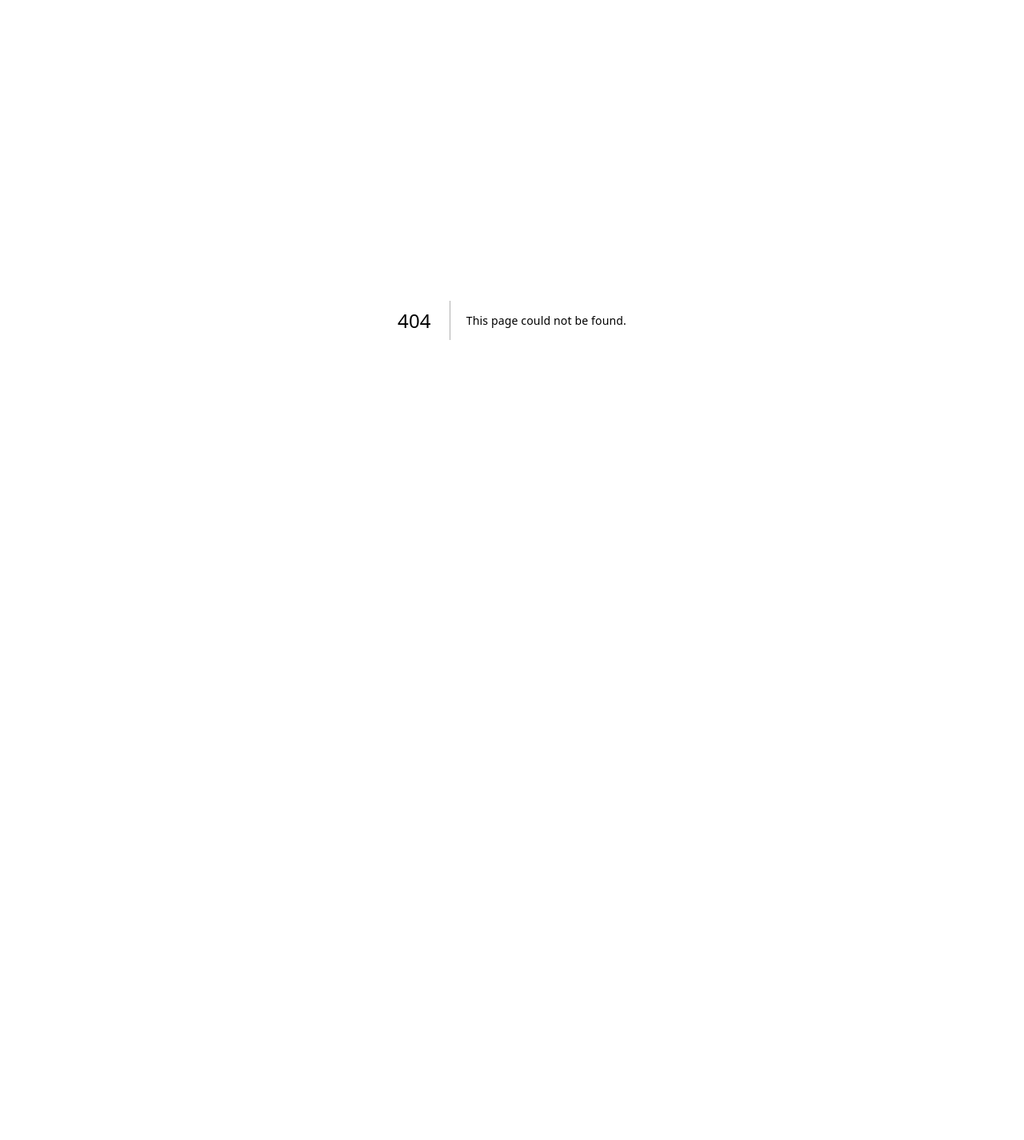
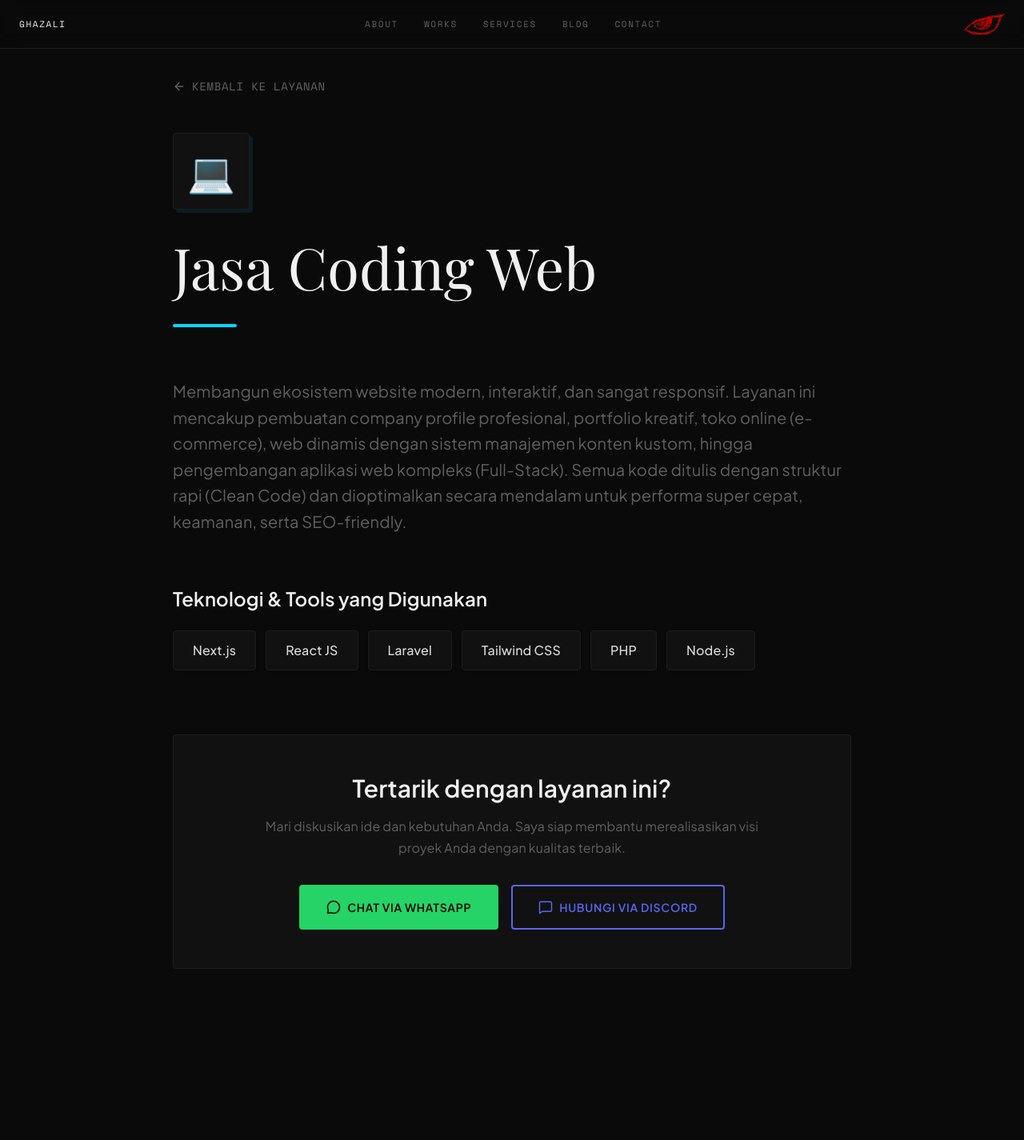
Before and after one commit to Cipaxdragon/Portofolio-Gza, a Next.js app: page /services/coding in a window 1280 px wide. Before the commit this address had no page. Shown: the top 1425 px of the page at 80% size. Before the commit the page ends 800 px from the top, so only its background shows below. Built offline with nearby package versions, Linux system fonts and the light colour scheme.

Commit message:
feat: implement project portfolio components and layout sections including blog, about, and service pages

```diff
--- a/src/app/blog/page.js
+++ b/src/app/blog/page.js
@@ -14,6 +14,7 @@ const POSTS_PER_PAGE = 6
 function BlogCard({ post, index }) {
   return (
     <CardMotion delay={index * 0.08}>
+      <a href={`/blog/${post.slug}`} className="block group">
         {/* Thumbnail */}
         <div className="relative aspect-[16/9] w-full overflow-hidden rounded-lg bg-brand-bg mb-4">
           {post.thumbnail ? (
@@ -63,11 +64,9 @@ function BlogCard({ post, index }) {
           </div>
         )}
 
-      <a
-        href={`/blog/${post.slug}`}
-        className="mt-4 inline-flex items-center gap-1 text-xs font-medium text-brand-accent hover:gap-2 transition-all"
-      >
+        <div className="mt-4 inline-flex items-center gap-1 text-xs font-medium text-brand-accent group-hover:gap-2 transition-all">
           Read more <ArrowRight size={12} />
+        </div>
       </a>
     </CardMotion>
   )
--- /dev/null
+++ b/src/app/services/[id]/page.js
@@ -0,0 +1,123 @@
+import { notFound } from 'next/navigation'
+import { services } from '@/data/services'
+import { social } from '@/data/social'
+import { getWhatsAppLink } from '@/lib/contact'
+import Navbar from '@/components/layout/Navbar'
+import Footer from '@/components/layout/Footer'
+import Link from 'next/link'
+import { ArrowLeft, MessageCircle, MessageSquare } from 'lucide-react'
+
+// Generate static params for all services so they are built at build time
+export function generateStaticParams() {
+  return services.map((service) => ({
+    id: service.id,
+  }))
+}
+
+export function generateMetadata({ params }) {
+  const service = services.find((s) => s.id === params.id)
+
+  if (!service) {
+    return { title: 'Service Not Found' }
+  }
+
+  return {
+    title: `${service.title} — Ahmad Ghazali`,
+    description: service.description,
+  }
+}
+
+export default function ServiceDetailPage({ params }) {
+  const service = services.find((s) => s.id === params.id)
+
+  if (!service) {
+    notFound()
+  }
+
+  const waLink = getWhatsAppLink(social.whatsapp, service.waTemplate)
+
+  return (
+    <>
+      <Navbar />
+      <main className="pt-24 pb-20 min-h-screen">
+        <div className="mx-auto max-w-4xl px-6">
+
+          {/* Back Button */}
+          <Link
+            href="/services"
+            className="inline-flex items-center gap-2 text-brand-muted hover:text-brand-accent transition-colors text-sm font-mono uppercase tracking-wider mb-12"
+          >
+            <ArrowLeft size={16} />
+            <span>Kembali ke Layanan</span>
+          </Link>
+
+          {/* Hero Section */}
+          <div className="mb-16">
+            <div className="w-20 h-20 sm:w-24 sm:h-24 flex items-center justify-center bg-brand-bg-2 border border-brand-border rounded-sm shadow-[4px_4px_0_0_rgba(0,217,255,0.1)] mb-8">
+              <span className="text-4xl sm:text-5xl">{service.icon}</span>
+            </div>
+            <h1 className="font-display font-serif text-5xl sm:text-6xl lg:text-7xl font-medium leading-[1.1] text-brand-text mb-8">
+              {service.title}
+            </h1>
+            <div className="w-20 h-1 bg-brand-accent rounded-full"></div>
+          </div>
+
+          {/* Description */}
+          <div className="prose prose-invert max-w-none mb-16">
+            <p className="text-lg sm:text-xl text-brand-muted leading-relaxed">
+              {service.description}
+            </p>
+          </div>
+
+          {/* Tech Stack */}
+          <div className="mb-20">
+            <h3 className="font-sans text-2xl font-bold mb-6 text-brand-text">Teknologi & Tools yang Digunakan</h3>
+            <div className="flex flex-wrap gap-3">
+              {service.tools.map(tool => (
+                <span key={tool} className="text-base font-medium bg-brand-bg-2 border border-brand-border text-brand-text/90 px-6 py-3 rounded-sm cursor-default hover:border-brand-accent/50 hover:bg-brand-bg transition-colors shadow-sm">
+                  {tool}
+                </span>
+              ))}
+            </div>
+          </div>
+
+          {/* CTAs */}
+          <div className="bg-brand-bg-2 border border-brand-border p-8 sm:p-12 rounded-sm text-center">
+            <h3 className="font-sans text-2xl sm:text-3xl font-bold mb-4">Tertarik dengan layanan ini?</h3>
+            <p className="text-brand-muted mb-8 max-w-2xl mx-auto">
+              Mari diskusikan ide dan kebutuhan Anda. Saya siap membantu merealisasikan visi proyek Anda dengan kualitas terbaik.
+            </p>
+            <div className="flex flex-col sm:flex-row justify-center gap-4">
+              <a
+                href={waLink}
+                target="_blank"
+                rel="noopener noreferrer"
+                className="flex items-center justify-center gap-2 text-sm font-bold uppercase tracking-wider border-2 border-brand-wa bg-brand-wa text-black px-8 py-4 rounded-sm hover:bg-transparent hover:text-brand-wa transition-all duration-300"
+              >
+                <MessageCircle size={18} />
+                <span>Chat via WhatsApp</span>
+              </a>
+              <a
+                href="https://discord.com"
+                target="_blank"
+                rel="noopener noreferrer"
+                onClick={(e) => {
+                  e.preventDefault();
+                  navigator.clipboard.writeText(social.discord);
+                  alert('Username Discord tersalin: ' + social.discord);
+                  window.open('https://discord.com', '_blank');
+                }}
+                className="flex items-center justify-center gap-2 text-sm font-bold uppercase tracking-wider border-2 border-brand-discord text-brand-discord bg-transparent px-8 py-4 rounded-sm hover:bg-brand-discord hover:text-white transition-all duration-300"
+              >
+                <MessageSquare size={18} />
+                <span>Hubungi via Discord</span>
+              </a>
+            </div>
+          </div>
+
+        </div>
+      </main>
+      <Footer />
+    </>
+  )
+}
--- a/src/components/sections/About.jsx
+++ b/src/components/sections/About.jsx
@@ -193,7 +193,7 @@ export default function About() {
                     <div className={`w-10 h-10 flex items-center justify-center mb-3 rounded-sm ${quality.color} bg-opacity-20 group-hover:bg-opacity-30 group-hover:scale-110 transition-all duration-300`}>
                       {getQualityIcon(quality.icon)}
                     </div>
-                    <h3 className="font-bold font-display text-sm sm:text-base text-brand-text mb-1">{quality.title}</h3>
+                    <h3 className="font-bold font-sans text-sm sm:text-base text-brand-text mb-1">{quality.title}</h3>
                     <p className="text-brand-muted text-[10px] sm:text-xs leading-relaxed line-clamp-2">
                       {quality.description}
                     </p>
--- a/src/components/sections/AboutFull.jsx
+++ b/src/components/sections/AboutFull.jsx
@@ -214,7 +214,7 @@ export default function AboutFull() {
                     <div className={`w-14 h-14 flex items-center justify-center mb-6 border border-brand-border ${quality.color} bg-opacity-10 group-hover:bg-opacity-20 transition-all duration-500`}>
                       {getQualityIcon(quality.icon)}
                     </div>
-                    <h3 className="font-bold font-display text-2xl text-brand-text mb-3">{quality.title}</h3>
+                    <h3 className="font-bold font-sans text-2xl text-brand-text mb-3">{quality.title}</h3>
                     <p className="text-brand-muted leading-relaxed text-sm sm:text-base">
                       {quality.description}
                     </p>
--- a/src/components/sections/Blog.jsx
+++ b/src/components/sections/Blog.jsx
@@ -34,7 +34,7 @@ export default function Blog() {
               <p className="text-label text-brand-accent mb-2">
                 {featured.category} — {featured.date}
               </p>
-              <h3 className="font-display text-2xl sm:text-4xl font-bold text-white">
+              <h3 className="font-sans text-2xl sm:text-4xl font-bold text-white">
                 {featured.title}
               </h3>
             </div>
@@ -59,7 +59,7 @@ export default function Blog() {
                   )}
                   <div className="p-5">
                     <p className="text-label mb-2">{post.date}</p>
-                    <h3 className="font-display text-lg font-bold group-hover:text-brand-accent transition-colors">
+                    <h3 className="font-sans text-lg font-bold group-hover:text-brand-accent transition-colors">
                       {post.title}
                     </h3>
                   </div>
--- a/src/components/sections/Services.jsx
+++ b/src/components/sections/Services.jsx
@@ -25,7 +25,7 @@ export default function Services() {
                     <span className="text-3xl sm:text-4xl">{service.icon}</span>
                   </div>
 
-                  <h3 className="font-display text-2xl sm:text-3xl font-bold mb-4 group-hover:text-brand-accent transition-colors">
+                  <h3 className="font-sans text-2xl sm:text-3xl font-bold mb-4 group-hover:text-brand-accent transition-colors">
                     {service.title}
                   </h3>
 
--- a/src/components/sections/ServicesFull.jsx
+++ b/src/components/sections/ServicesFull.jsx
@@ -3,9 +3,8 @@
 import SectionHeader from '@/components/shared/SectionHeader'
 import CardMotion from '@/components/shared/CardMotion'
 import { services } from '@/data/services'
-import { social } from '@/data/social'
-import { getWhatsAppLink } from '@/lib/contact'
-import { MessageCircle, MessageSquare } from 'lucide-react'
+import { ArrowRight } from 'lucide-react'
+import Link from 'next/link'
 
 export default function ServicesFull() {
   return (
@@ -29,13 +28,6 @@ export default function ServicesFull() {
 }
 
 function ServiceBlock({ service, isEven }) {
-  const waLink = getWhatsAppLink(social.whatsapp, service.waTemplate)
-
-  const handleDiscord = () => {
-    navigator.clipboard.writeText(social.discord)
-    window.open('https://discord.com', '_blank')
-  }
-
   return (
     <div className={`flex flex-col ${isEven ? 'lg:flex-row-reverse' : 'lg:flex-row'} gap-12 lg:gap-20 items-center`}>
 
@@ -44,7 +36,7 @@ function ServiceBlock({ service, isEven }) {
         <div className="w-20 h-20 sm:w-24 sm:h-24 flex items-center justify-center bg-brand-bg-2 border border-brand-border rounded-sm shadow-[4px_4px_0_0_rgba(0,217,255,0.1)]">
           <span className="text-4xl sm:text-5xl">{service.icon}</span>
         </div>
-        <h3 className="font-display text-4xl sm:text-5xl lg:text-6xl font-bold leading-[1.1] text-brand-text">
+        <h3 className="font-sans text-4xl sm:text-5xl lg:text-6xl font-bold leading-[1.1] text-brand-text">
           {service.title.split(' / ').map((part, index, array) => (
             <span key={index}>
               {part}
@@ -84,22 +76,13 @@ function ServiceBlock({ service, isEven }) {
 
         {/* CTAs */}
         <div className="flex flex-wrap gap-4 mt-4 pt-8 border-t border-brand-border/50">
-          <a
-            href={waLink}
-            target="_blank"
-            rel="noopener noreferrer"
-            className="flex-1 sm:flex-none flex items-center justify-center gap-2 text-sm font-bold uppercase tracking-wider border-2 border-brand-wa text-brand-wa bg-transparent px-6 py-3.5 rounded-sm hover:bg-brand-wa hover:text-black transition-all duration-300"
+          <Link
+            href={`/services/${service.id}`}
+            className="flex-1 sm:flex-none flex items-center justify-center gap-3 bg-brand-text text-brand-bg hover:bg-brand-accent px-8 py-4 font-mono uppercase tracking-wider text-sm font-bold rounded-sm transition-all shadow-[4px_4px_0_0_rgba(0,217,255,0.3)] hover:shadow-[2px_2px_0_0_rgba(0,217,255,0.3)] hover:translate-x-[2px] hover:translate-y-[2px]"
           >
-            <MessageCircle size={18} />
-            <span>WhatsApp</span>
-          </a>
-          <button
-            onClick={handleDiscord}
-            className="flex-1 sm:flex-none flex items-center justify-center gap-2 text-sm font-bold uppercase tracking-wider border-2 border-brand-discord text-brand-discord bg-transparent px-6 py-3.5 rounded-sm hover:bg-brand-discord hover:text-white transition-all duration-300"
-          >
-            <MessageSquare size={18} />
-            <span>Discord</span>
-          </button>
+            <span>Lihat Detail Layanan</span>
+            <ArrowRight size={18} />
+          </Link>
         </div>
 
       </div>
--- a/src/components/sections/ThingsToLearn.jsx
+++ b/src/components/sections/ThingsToLearn.jsx
@@ -27,7 +27,7 @@ export default function ThingsToLearn() {
                     {item.status === 'in-progress' ? 'In Progress' : 'Planned'}
                   </span>
                 </div>
-                <h3 className="font-display text-lg font-bold mb-1">{item.title}</h3>
+                <h3 className="font-sans text-lg font-bold mb-1">{item.title}</h3>
                 <p className="text-brand-muted text-sm leading-relaxed">{item.description}</p>
               </div>
             </CardMotion>
--- a/src/components/shared/ShowcaseCard.jsx
+++ b/src/components/shared/ShowcaseCard.jsx
@@ -46,7 +46,7 @@ export default function ShowcaseCard({ item, size = 'medium' }) {
         <p className="text-label text-brand-accent mb-2">
           {item.category || item.tools?.[0]} — {item.year}
         </p>
-        <h3 className="font-display text-2xl sm:text-3xl font-bold text-white">
+        <h3 className="font-sans text-2xl sm:text-3xl font-bold text-white">
           {item.title}
         </h3>
         {item.description && (
```
Lines whose indentation alone changed are shown as unchanged.
